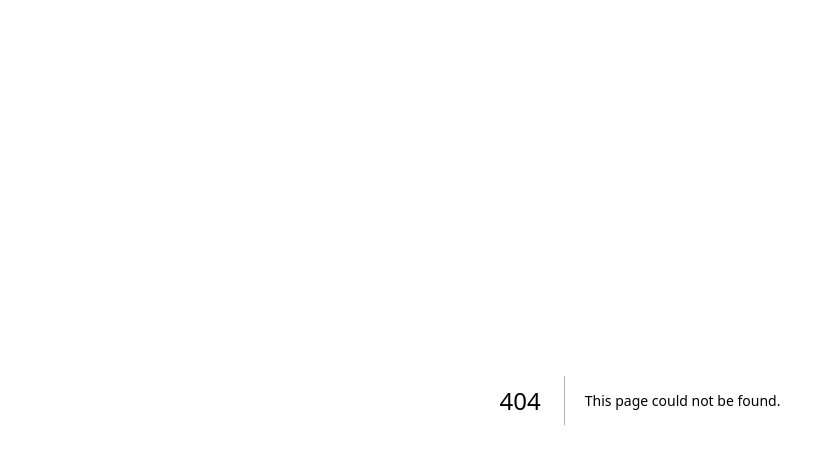
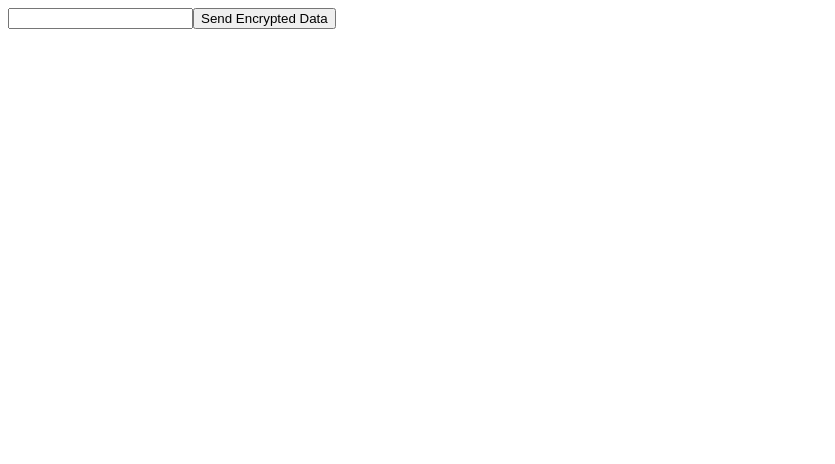
Before and after one commit to piyushwankhade/nextjsapp, a Next.js app: page /dashboard in a window 1280 px wide. Before the commit this address had no page. Shown: the top 464 px of the page, without its empty margins (0-835 px from the left). Built offline with nearby package versions, Linux system fonts and the light colour scheme.

Commit message:
Add code for encryption

```diff
--- /dev/null
+++ b/app/dashboard/page.tsx
@@ -0,0 +1,44 @@
+// pages/index.js (Sender App)
+"use client";
+import { useState, useEffect } from 'react';
+import { useRouter } from 'next/navigation';
+import CryptoJS from 'crypto-js';
+
+const secretKey = 'VDvl9V1Cu8K7OeoV6wDNjxucmSfDcY7r'; // Must be 32 bytes long
+
+const encryptData = (data:any) => {
+  const iv = CryptoJS.lib.WordArray.random(16);
+  const encrypted = CryptoJS.AES.encrypt(data, CryptoJS.enc.Utf8.parse(secretKey), {
+    iv: iv,
+    padding: CryptoJS.pad.Pkcs7,
+    mode: CryptoJS.mode.CBC
+  });
+  return iv.toString() + ':' + encrypted.toString();
+};
+
+export default function Dashboard() {
+  const [data, setData] = useState('');
+  const router = useRouter();
+  const [mounted, setMounted] = useState(false);
+
+  useEffect(() => {
+    setMounted(true);
+  }, []);
+
+  const handleEncryptAndSend = () => {
+    if (!mounted) return; // Ensure router is only used after component is mounted
+    const encryptedData = encryptData(data);
+    router.push(`/receiver?data=${encodeURIComponent(encryptedData)}`);
+  };
+
+  return (
+    <div>
+      <input
+        type="text"
+        value={data}
+        onChange={(e) => setData(e.target.value)}
+      />
+      <button onClick={handleEncryptAndSend} disabled={!mounted}>Send Encrypted Data</button>
+    </div>
+  );
+}
--- a/app/layout.tsx
+++ b/app/layout.tsx
@@ -16,7 +16,7 @@ export default function RootLayout({
 }>) {
   return (
     <html lang="en">
-      <body className={inter.className}>{children}</body>
+      <body>{children}</body>
     </html>
   );
 }
```
Also changed, not shown: app/receiver/page.tsx (added, +45 -0 lines).
